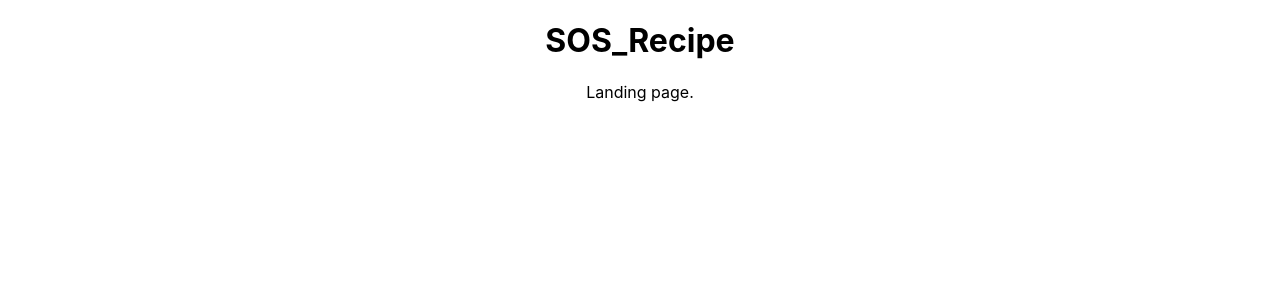
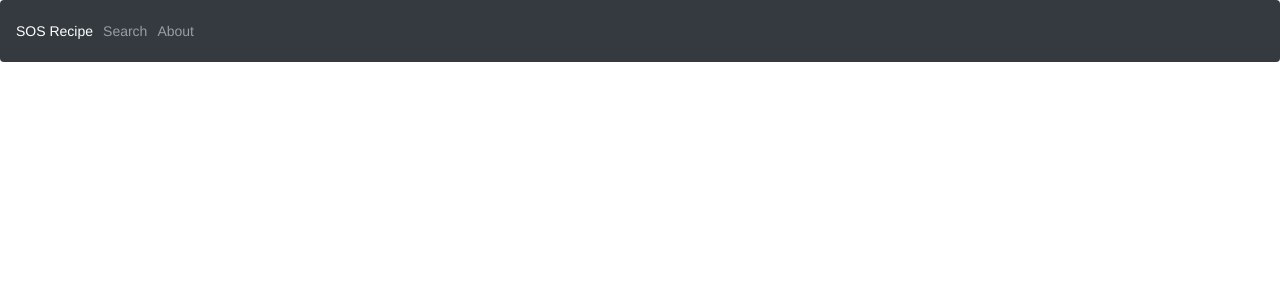
Before and after one commit to SOS-Recipe/SOS_Recipe, a React (Create React App) app in the folder frontend/: page / in a window 1280 px wide. Shown: the top 300 px of the page. Built offline with nearby package versions, Linux system fonts and the light colour scheme.

Commit message:
Creating bootstrap navbnar

```diff
--- a/frontend/package.json
+++ b/frontend/package.json
@@ -6,7 +6,9 @@
     "@testing-library/jest-dom": "^5.11.9",
     "@testing-library/react": "^11.2.5",
     "@testing-library/user-event": "^12.7.3",
+    "bootstrap": "^4.6.0",
     "react": "^17.0.1",
+    "react-bootstrap": "^1.5.0",
     "react-dom": "^17.0.1",
     "react-scripts": "4.0.3",
     "web-vitals": "^1.1.0"
--- a/frontend/src/App.css
+++ b/frontend/src/App.css
@@ -1,4 +1,4 @@
-.App {
+/* .App {
   text-align: center;
 }
 
@@ -35,4 +35,4 @@
   to {
     transform: rotate(360deg);
   }
-}
+} */
--- a/frontend/src/App.js
+++ b/frontend/src/App.js
@@ -1,12 +1,19 @@
 import logo from './logo.svg';
 import Landing from './components/landing';
+import Header from './components/header';
+import 'bootstrap/dist/css/bootstrap.min.css'
 import './App.css';
 
 function App() {
   return (
-    <div className="App">
-      < Landing/>
-    </div>
+  <>
+    <link rel="stylesheet" href="https://maxcdn.bootstrapcdn.com/bootstrap/3.4.1/css/bootstrap.min.css"/>
+    <script src="https://ajax.googleapis.com/ajax/libs/jquery/3.5.1/jquery.min.js"></script>
+    <script src="https://maxcdn.bootstrapcdn.com/bootstrap/3.4.1/js/bootstrap.min.js"></script>
+      <div className="App">
+        < Header/>
+      </div>
+  </>
   );
 }
 
--- /dev/null
+++ b/frontend/src/components/header.jsx
@@ -0,0 +1,27 @@
+import React from "react";
+
+
+class Header extends React.Component {
+    componentDidMount() {
+        document.title="SOS_Recipe"
+    }
+    render() {
+        return(
+            <nav class="navbar navbar-expand-lg navbar-dark bg-dark">
+                    <ul class="navbar-nav">
+                        <li class="nav-item active">
+                            <a class="nav-link" href='#'>SOS Recipe</a>
+                            </li>
+                        <li class="nav-item">
+                            <a class="nav-link" href='#'>Search</a>
+                            </li>
+                        <li class="nav-item">
+                            <a class="nav-link" href='#'>About</a>
+                            </li>
+                    </ul>
+            </nav>
+        )
+    }
+}
+
+export default Header;
```
Also changed, not shown: 1 other file (tests, documents, lock files or other folders).
